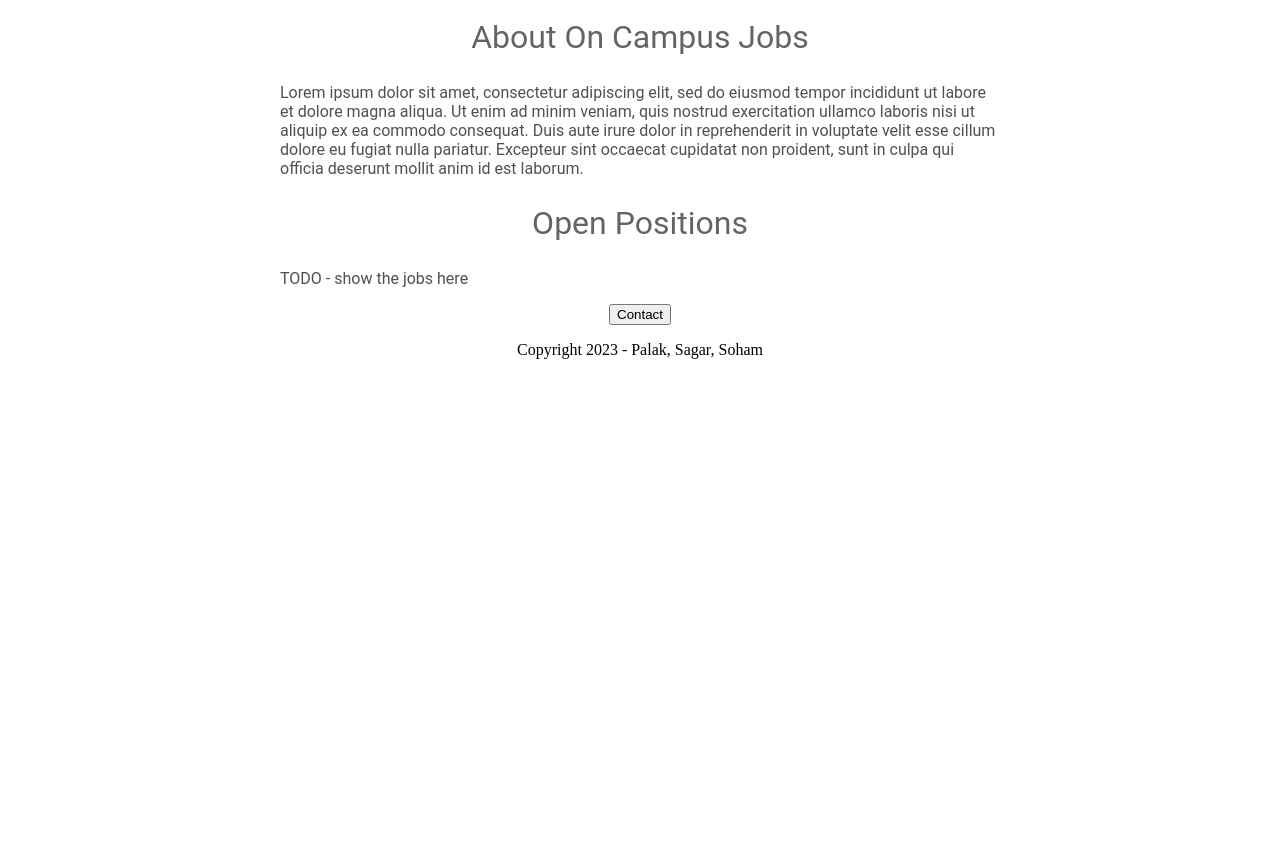
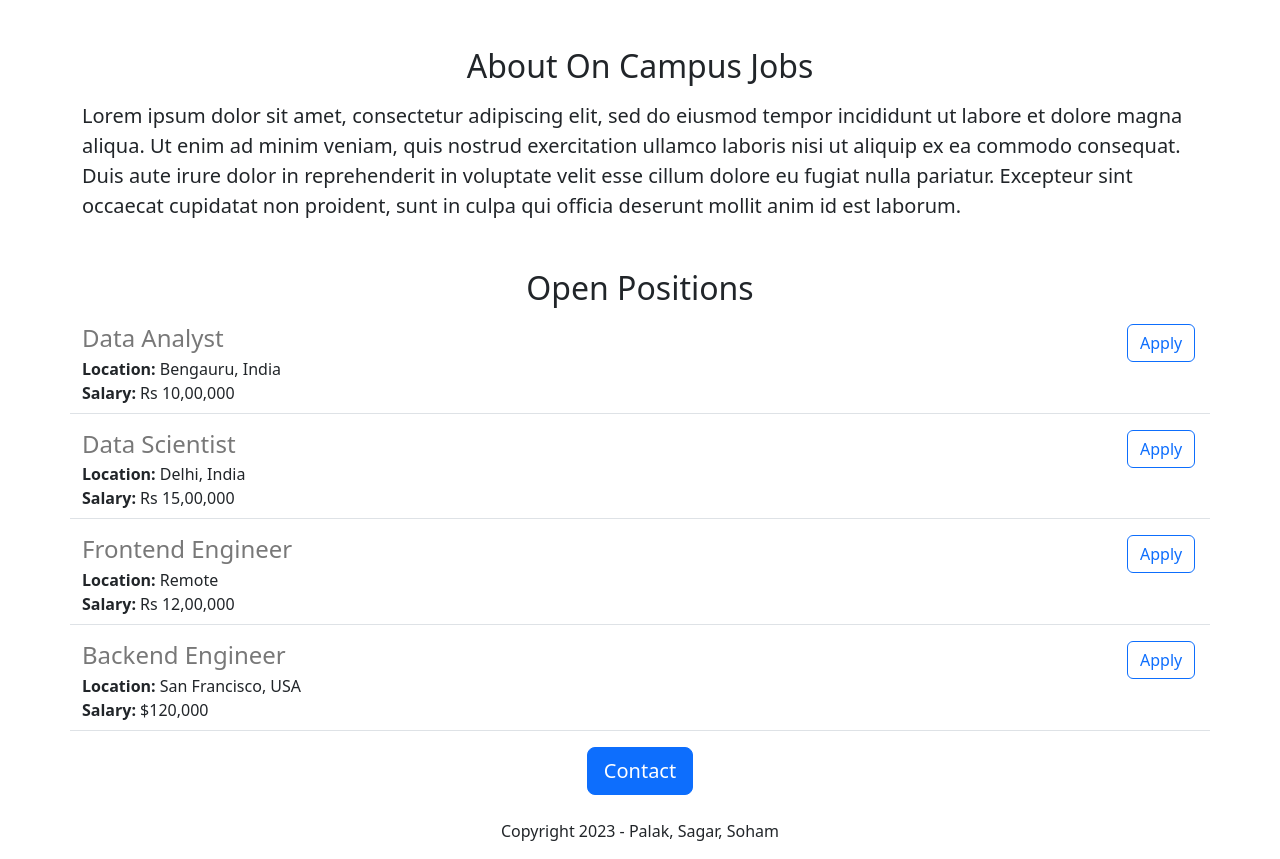
Before and after one commit to palakjain25/SNU-OCJ-APP, a Flask app: page / in a window 1280 px wide. Shown: the part 473-1332 px from the top of the page. Before the commit the page ends 832 px from the top, so only its background shows below. Run offline with Flask 3, Linux system fonts and the light colour scheme.

Commit message:
added dynamic data and api route

```diff
--- a/app.py
+++ b/app.py
@@ -1,12 +1,42 @@
-from flask import Flask, render_template
+from flask import Flask, render_template, jsonify
 
 app = Flask(__name__)
+
+JOBS = [
+    {
+        'id': 1,
+        'title': 'Data Analyst',
+        'location': 'Bengauru, India',
+        'salary': 'Rs 10,00,000'
+    },
+    {
+        'id': 2,
+        'title': 'Data Scientist',
+        'location': 'Delhi, India',
+        'salary': 'Rs 15,00,000'
+    },
+    {
+        'id': 3,
+        'title': 'Frontend Engineer',
+        'location': 'Remote',
+        'salary': 'Rs 12,00,000'
+    },
+    {
+        'id': 4,
+        'title': 'Backend Engineer',
+        'location': 'San Francisco, USA',
+        'salary': '$120,000'
+    },
+]
 
 
 @app.route("/")
 def hello_world():
-  return render_template('home.html')
+  return render_template('home.html', jobs=JOBS)
 
+@app.route("/api/jobs")
+def list_jobs():
+  return jsonify(JOBS)
 
 if __name__ == "__main__":
   app.run(host='0.0.0.0', debug=True)
--- a/templates/home.html
+++ b/templates/home.html
@@ -2,52 +2,36 @@
 <html>
   <head>
     <title>SNU OCJs</title>
+    <meta charset="utf-8">
+    <meta name="viewport" content="width=device-width, initial-scale=1">
+    <link href="https://cdn.jsdelivr.net/npm/bootstrap@5.3.2/dist/css/bootstrap.min.css" rel="stylesheet" integrity="sha384-T3c6CoIi6uLrA9TneNEoa7RxnatzjcDSCmG1MXxSR1GAsXEV/Dwwykc2MPK8M2HN" crossorigin="anonymous">
     <style>
-      h1{
-        font-size: 40px;
-        font-family: roboto;
-        font-weight: normal;
-        color: rgb(50,50,50);
-        text-align: center;
-      }
       #banner{
+        height: 360px;
         width: 100%;
-        height:360px;
         object-fit: cover;
       }
 
-      h2 {
-        font-family: roboto;
-        font-size: 32px;
-        color: rgb(100,100,100);
-        text-align: center;
-        font-weight: normal;
-      }
-
-      .bodytext {
-        font-family: roboto;
-        color: rgb(80,80,80);
-      }
-
-      #container{
-        max-width: 720px;
-        margin: 0 auto 0 auto;
-      }
     </style>
   </head>
   <body>
-    <div id="container">
-      <h1>On Campus Jobs Portal</h1>
-      <img id="banner" src="https://snu-ocj-app.palakjain25.repl.co/static/library.jpg" >
-      <h2>About On Campus Jobs</h2>
-      <p class="bodytext">
+    <div class="container">
+      <h1 class="text-center mt-5 mb-3">On Campus Jobs Portal</h1>
+      <img class="img-fluid" id="banner" src="https://snu-ocj-app.palakjain25.repl.co/static/library.jpg" >
+      <h2 class="text-center mt-5 mb-3">About On Campus Jobs</h2>
+      <p class="lead">
         Lorem ipsum dolor sit amet, consectetur adipiscing elit, sed do eiusmod tempor incididunt ut labore et dolore magna aliqua. Ut enim ad minim veniam, quis nostrud exercitation ullamco laboris nisi ut aliquip ex ea commodo consequat. Duis aute irure dolor in reprehenderit in voluptate velit esse cillum dolore eu fugiat nulla pariatur. Excepteur sint occaecat cupidatat non proident, sunt in culpa qui officia deserunt mollit anim id est laborum.
       </p>
-      <h2>Open Positions</h2>
-      <p class="bodytext">TODO - show the jobs here</p>
-      <div style="text-align:center;">
-        <button>Contact</button>
-        <p>Copyright 2023 - Palak, Sagar, Soham</p>
+      <h2 class="text-center mt-5 mb-3">Open Positions</h2>
+      <div>
+          {% for job in jobs %}
+              {% include "jobitem.html" %}
+          {% endfor %}
+      </div>
+      </p>
+      <div class="text-center">
+        <button class="btn btn-primary btn-lg">Contact</button>
+        <p class="mt-4">Copyright 2023 - Palak, Sagar, Soham</p>
       </div>
     </div>
   </body>
--- /dev/null
+++ b/templates/jobitem.html
@@ -0,0 +1,20 @@
+<div class="border-bottom row" style="margin-bottom: 16px; padding-bottom: 8px;">
+  <div class="col-11">
+    <h4
+      style="color:rgb(120,120,120); margin-bottom: 4px;">
+      {{ job['title'] }}
+    </h4>
+    <div>
+      <b>Location:</b> {{ job['location'] }}
+    </div>
+    {% if 'salary' in job %}
+    <div>
+      <b>Salary:</b> {{ job['salary'] }}
+    </div>
+    {% endif %}
+  </div>
+  <div class="col-1">
+    <button type="button" class="btn btn-outline-primary">Apply</button>
+  </div>
+
+</div>
```
